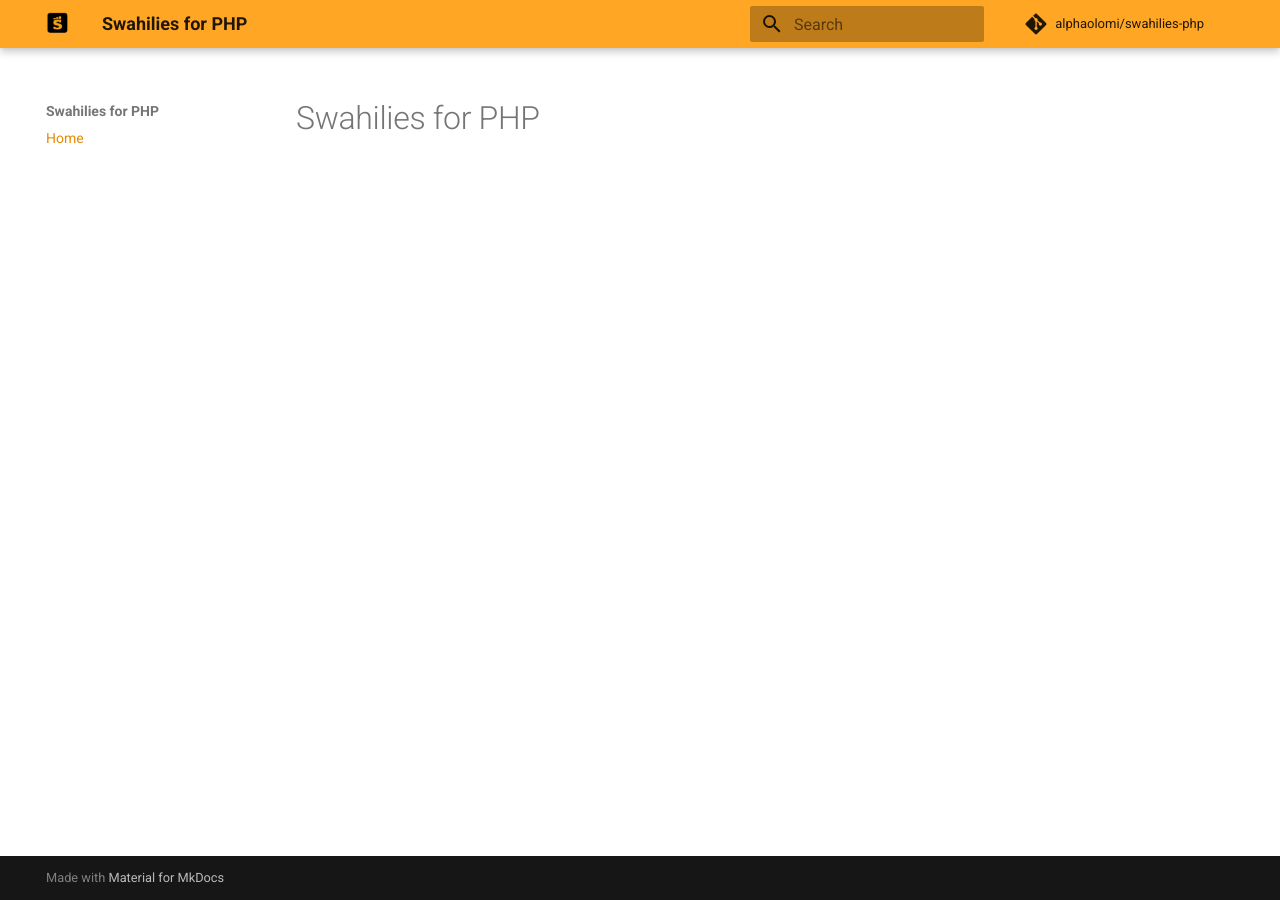
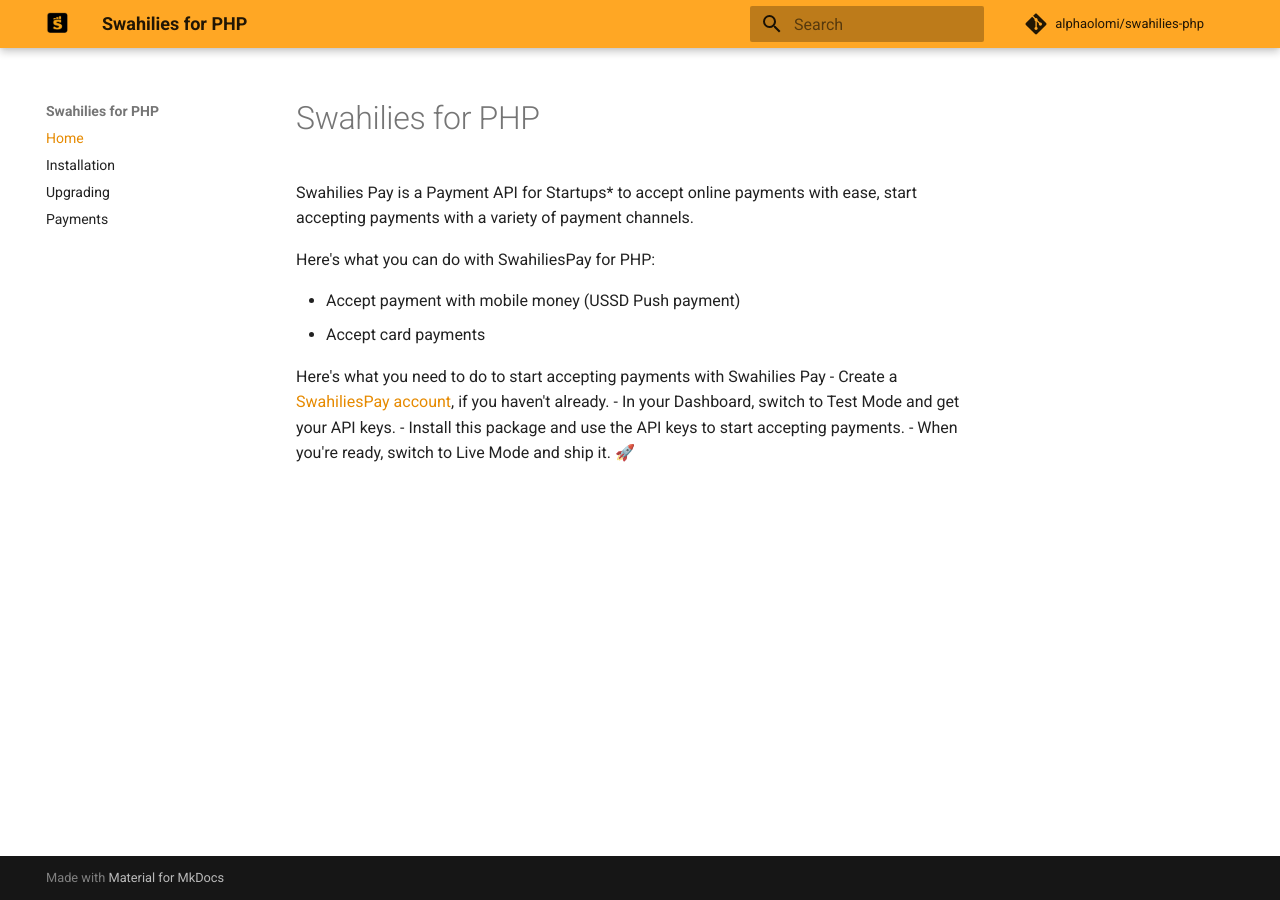
Before and after one commit to alphaolomi/swahilies-php, an MkDocs documentation site: the page built from docs/index.md, in a window 1280 px wide. Built offline with MkDocs 1.6.1 and Material for MkDocs 9.7.7, drawn with Linux system fonts in a browser that asks for light colours; comment, search, counter and statistics services are not loaded.

Commit message:
docs: ✏️ improve docs

```diff
--- a/docs/index.md
+++ b/docs/index.md
@@ -1 +1,15 @@
 # Swahilies for PHP
+
+Swahilies Pay is a Payment API for Startups* to accept online payments with ease, start accepting payments with a variety of payment channels.
+
+Here's what you can do with SwahiliesPay for PHP:
+
+- Accept payment with mobile money (USSD Push payment)
+- Accept card payments
+
+
+Here's what you need to do to start accepting payments with Swahilies Pay
+- Create a [SwahiliesPay account](), if you haven't already.
+- In your Dashboard, switch to Test Mode and get your API keys.
+- Install this package and use the API keys to start accepting payments.
+- When you're ready, switch to Live Mode and ship it. 🚀
--- a/mkdocs.yml
+++ b/mkdocs.yml
@@ -6,6 +6,9 @@ repo_name: 'alphaolomi/swahilies-php'
 repo_url: 'https://github.com/alphaolomi/swahilies-php'
 nav:
     - Home: index.md
+    - Installation: installation.md
+    - Upgrading: upgrading.md
+    - Payments: payments/index.md
 theme:
   name: 'material'
   logo: 'logo.png'
```
Also changed, not shown: docs/installation.md (added, +13 -0 lines), docs/payments/index.md (added, +60 -0 lines), docs/upgrading.md (added, +5 -0 lines).
